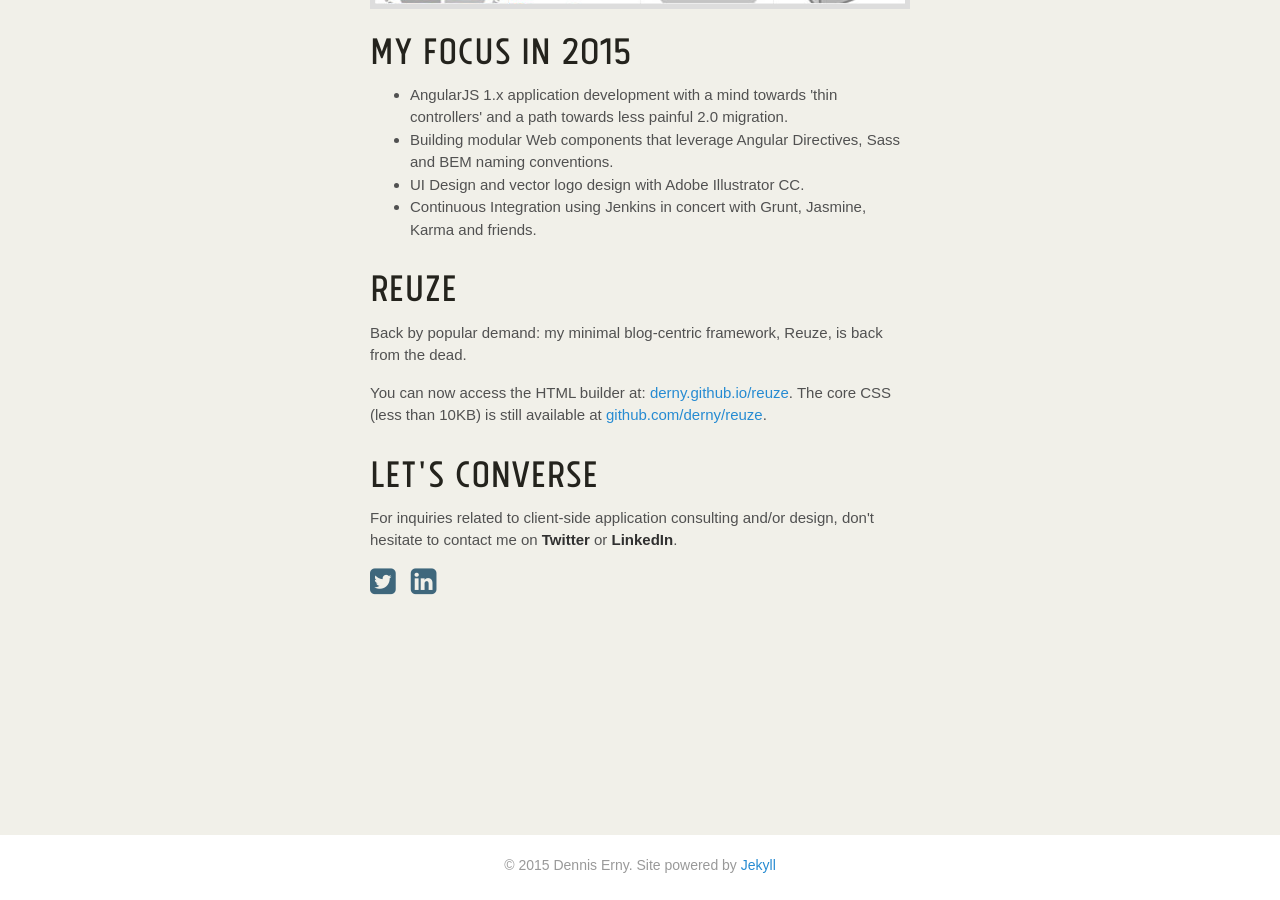
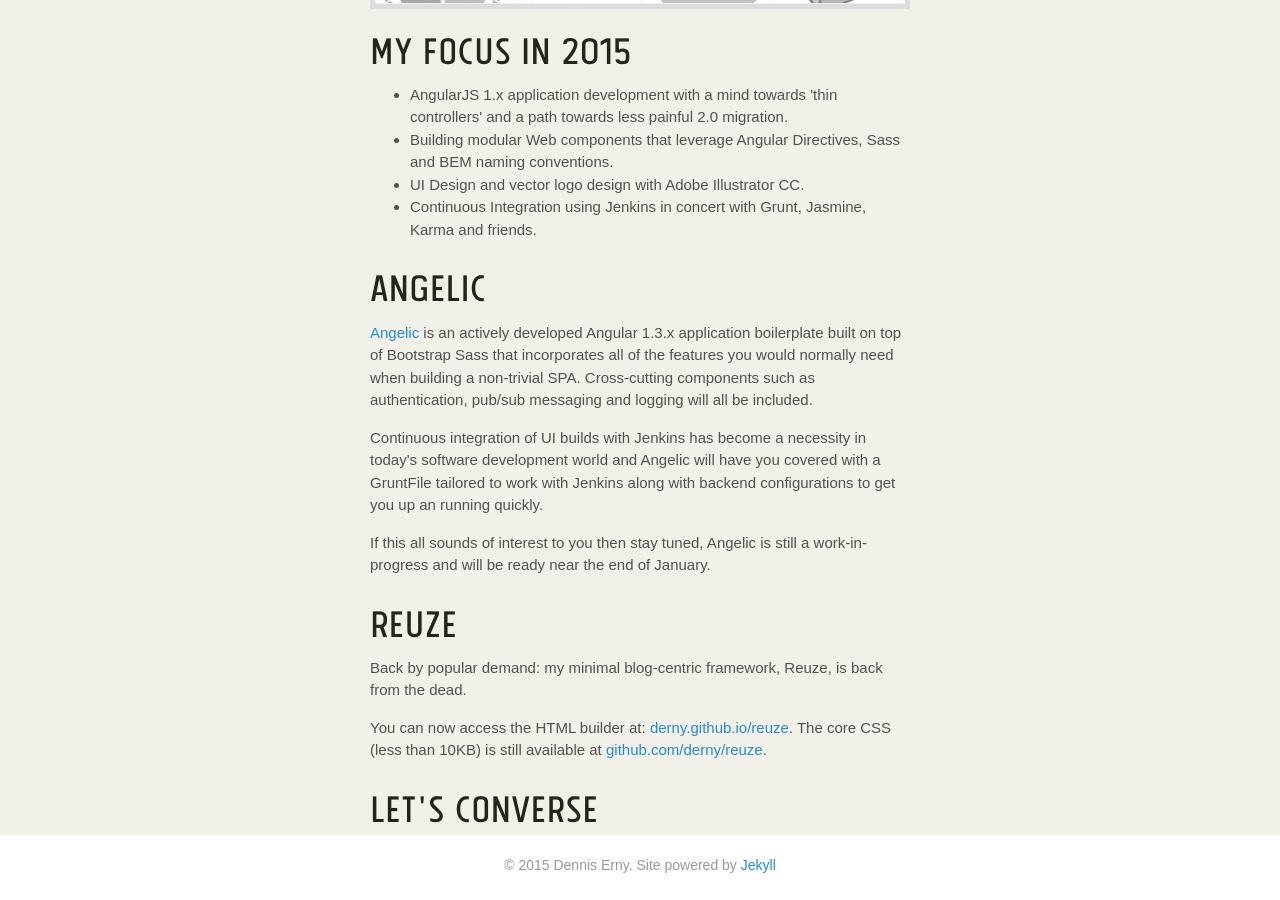
Before and after one commit to derny/derny.github.io, a Jekyll site: the page built from index.html, in a window 1280 px wide and 900 px high, scrolled down 704 px. Built offline with Jekyll 4.4.1, drawn with Linux system fonts in a browser that asks for light colours; some web fonts are replaced; Markdown is read by kramdown in place of the engine named in the settings; the list of posts is cut into pages by our own code.

Commit message:
Angelic announcement

```diff
--- a/_includes/sidebar.html
+++ b/_includes/sidebar.html
@@ -11,6 +11,7 @@
   <nav class="sidebar-nav">
     <a class="sidebar-nav-item{% if page.url == site.baseurl %} active{% endif %}" href="{{ site.baseurl }}">Home</a>
 
+    <a class="sidebar-nav-item" href="https://github.com/derny/angelic">Angelic: Angular Boilerplate</a>
     <a class="sidebar-nav-item" href="http://derny.github.io/reuze">Reuze Project</a>
     <a class="sidebar-nav-item" href="http://armchairanalysis.com">Armchair Analysis.com</a>
     <a class="sidebar-nav-item" href="{{ site.github.repo }}">GitHub</a>
--- a/index.html
+++ b/index.html
@@ -35,6 +35,14 @@
   <li>Continuous Integration using Jenkins in concert with Grunt, Jasmine, Karma and friends.</li>
 </ul>
 
+<h1>Angelic</h1>
+
+<p><a href="https://github.com/derny/angelic">Angelic</a> is an actively developed Angular 1.3.x application boilerplate built on top of Bootstrap Sass that incorporates all of the features you would normally need when building a non-trivial SPA. Cross-cutting components such as authentication, pub/sub messaging and logging will all be included.</p>
+
+<p>Continuous integration of UI builds with Jenkins has become a necessity in today's software development world and Angelic will have you covered with a GruntFile tailored to work with Jenkins along with backend configurations to get you up an running quickly.</p>
+
+<p>If this all sounds of interest to you then stay tuned, Angelic is still a work-in-progress and will be ready near the end of January.</p>
+
 <h1>Reuze</h1>
 
 <p>Back by popular demand: my minimal blog-centric framework, Reuze, is back from the dead.</p>
```
